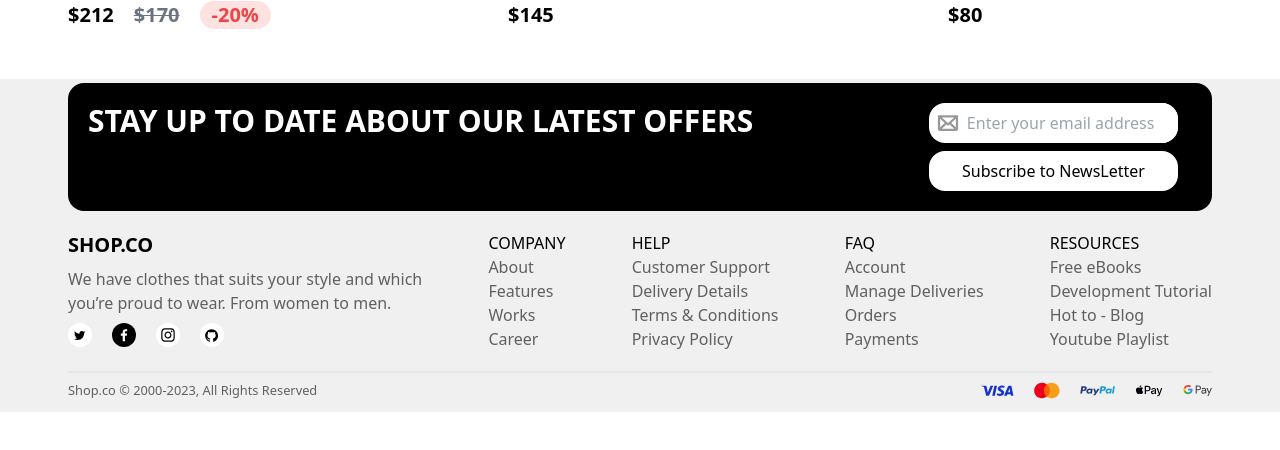
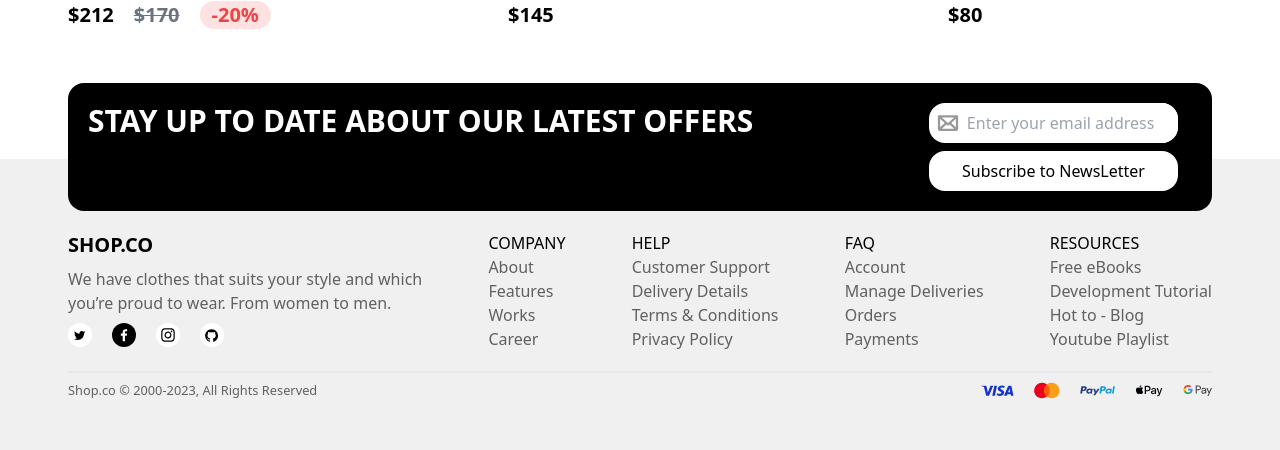
Before and after one commit to Leckller/ShopCo, a React (Vite) app: page / in a window 1280 px wide. Shown: the part 1489-1939 px from the top of the page. Before the commit the page ends 1901 px from the top, so only its background shows below. Built offline with nearby package versions, Linux system fonts and the light colour scheme.

Commit message:
fix: posicionamento do footer

```diff
--- a/src/components/Layout/Footer.tsx
+++ b/src/components/Layout/Footer.tsx
@@ -2,8 +2,11 @@ import { Copyright, Form, Infos } from './Footer/index';
 
 function Footer() {
   return (
-    <footer className="w-full flex justify-center items-center bg-[#F0F0F0]">
-      <div className="flex flex-col w-[90%] justify-between items-center gap-5 p-1">
+    <footer className="w-full flex justify-center items-center bg-[#F0F0F0] mt-20">
+      <div
+        className="flex flex-col w-[90%] justify-between items-center gap-5 p-1
+      -translate-y-20"
+      >
         <Form />
         <Infos />
         <Copyright />
--- a/src/components/Layout/Footer/Form.tsx
+++ b/src/components/Layout/Footer/Form.tsx
@@ -3,6 +3,7 @@ import Email from '../../../assets/Footer/email.svg';
 function Form() {
   return (
     <form
+      onSubmit={ (e) => e.preventDefault() }
       className="w-full bg-black text-white flex flex-col md:flex-row flex-nowrap gap-2
       rounded-2xl p-5
       "
```
